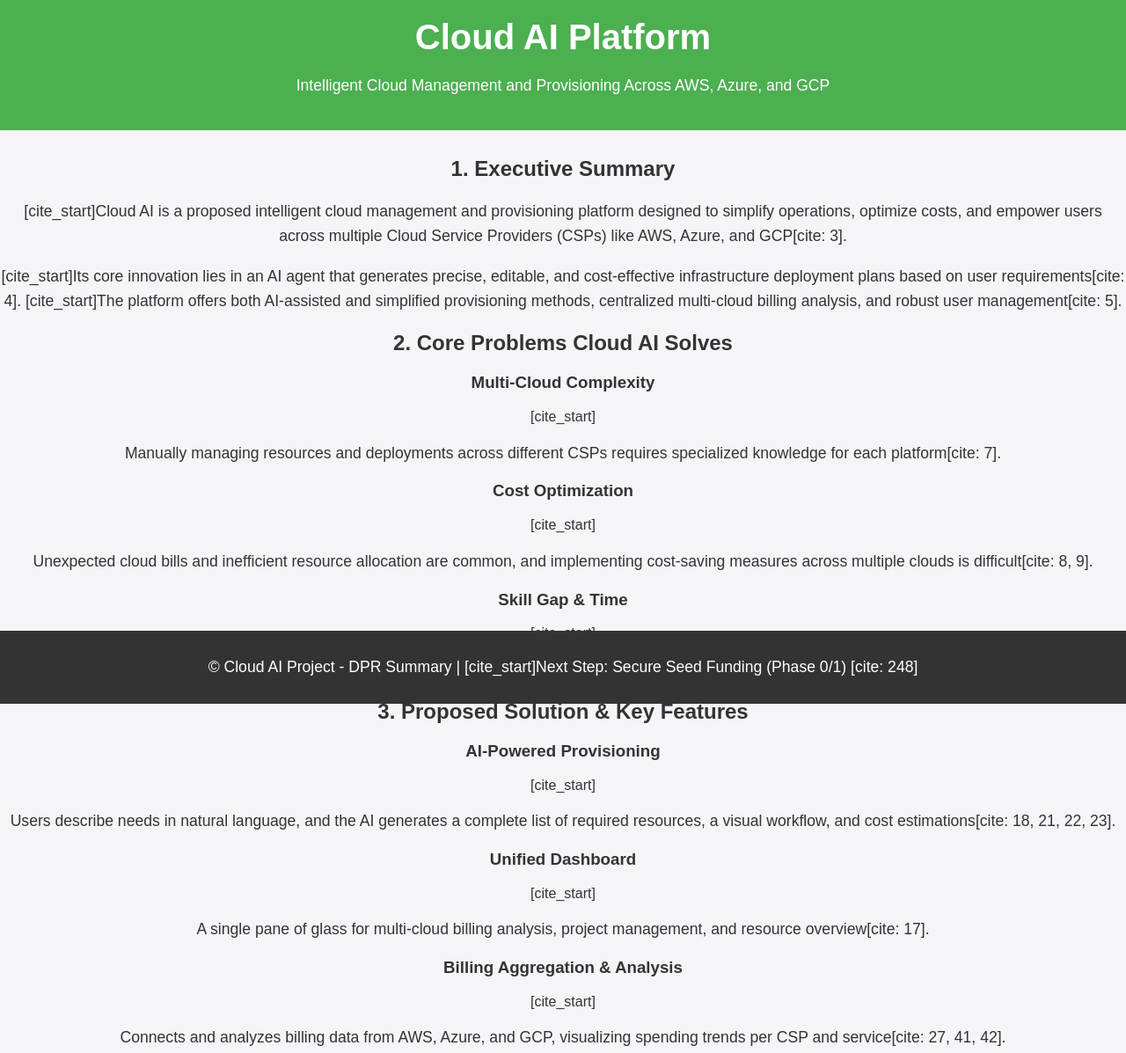
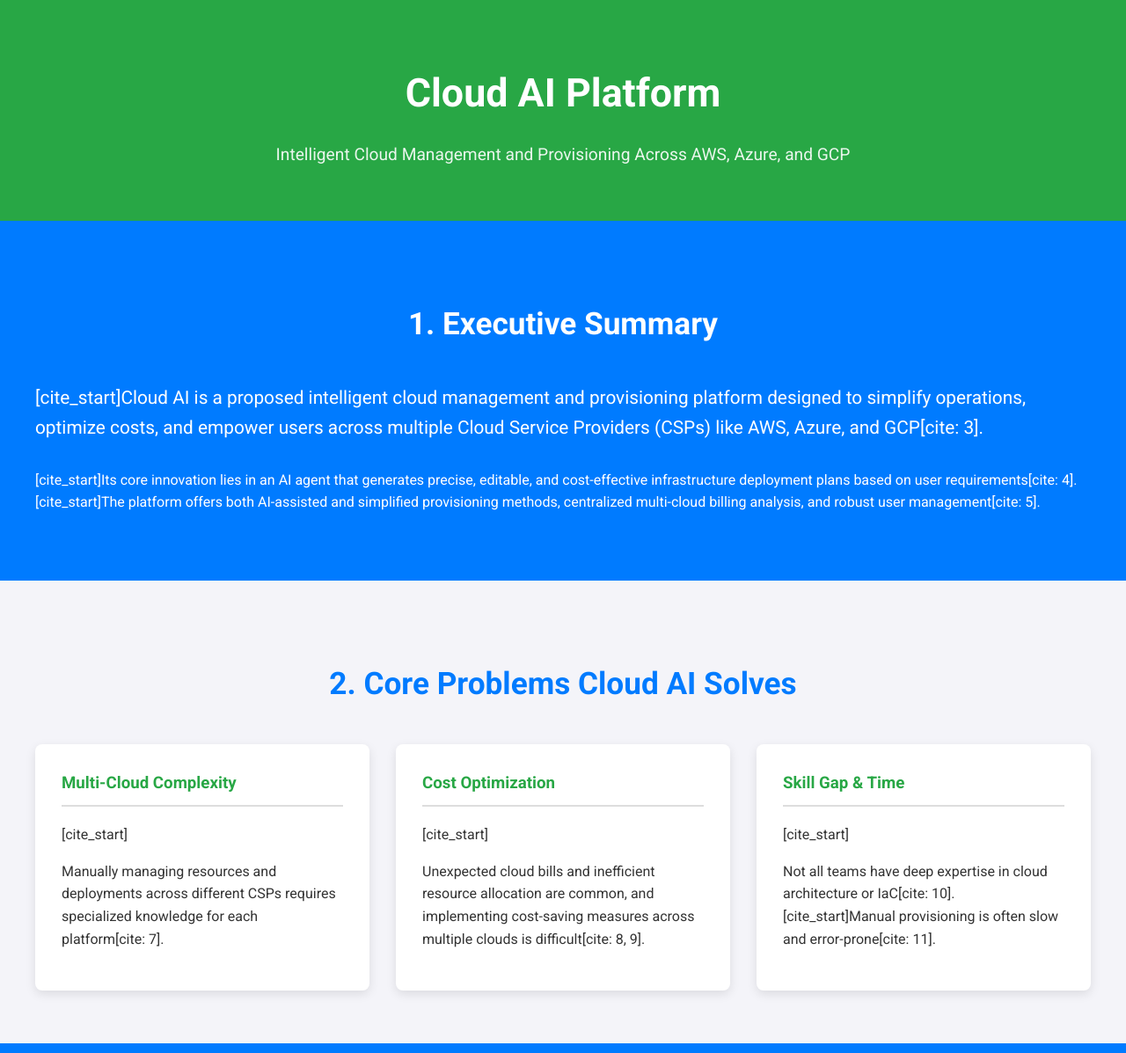
Before and after one commit to MedudhulaRohithKumar/CICD, a plain HTML site: page index.html in a window 1280 px wide. Shown: the top 1197 px of the page at 88% size. Drawn offline with Linux system fonts and the light colour scheme.

Commit message:
Refactor CSS for improved styling and layout

```diff
--- a/styles.css
+++ b/styles.css
@@ -1,38 +1,133 @@
+/* Basic Reset */
 body {
-    font-family: Arial, sans-serif;
+    font-family: 'Roboto', Arial, sans-serif;
     background-color: #f4f4f9;
     color: #333;
     margin: 0;
     padding: 0;
+    line-height: 1.6;
+}
+
+.container {
+    max-width: 1200px;
+    margin: 0 auto;
+    padding: 0 20px;
+}
+
+/* Color Palette */
+:root {
+    --primary-color: #007bff; /* Blue */
+    --secondary-color: #28a745; /* Green */
+    --text-color-light: #fff;
+    --text-color-dark: #333;
+    --card-shadow: 0 4px 12px rgba(0, 0, 0, 0.1);
+}
+
+.primary-bg {
+    background-color: var(--primary-color);
+    color: var(--text-color-light);
+}
+
+/* Header Styling */
+header {
+    padding: 40px 0;
+    text-align: center;
+    background-color: var(--secondary-color);
+    color: var(--text-color-light);
+}
+
+header h1 {
+    font-size: 2.8em;
+    margin-bottom: 5px;
+}
+
+header p {
+    font-size: 1.2em;
+    opacity: 0.9;
+}
+
+/* Section Styling */
+.section {
+    padding: 60px 0;
+}
+
+.section h2 {
+    text-align: center;
+    font-size: 2.2em;
+    margin-bottom: 40px;
+    color: var(--primary-color);
+}
+
+.primary-bg h2 {
+    color: var(--text-color-light);
+}
+
+.lead {
+    font-size: 1.3em;
+    font-weight: 400;
+    margin-bottom: 30px;
+}
+
+/* Grid for Problems */
+.grid-container {
+    display: flex;
+    justify-content: space-between;
+    gap: 30px;
+}
+
+.grid-item {
+    flex: 1;
+    background-color: #fff;
+    padding: 30px;
+    border-radius: 8px;
+    box-shadow: var(--card-shadow);
+    transition: transform 0.3s;
+}
+
+.grid-item:hover {
+    transform: translateY(-5px);
+}
+
+.grid-item h3 {
+    color: var(--secondary-color);
+    border-bottom: 2px solid #ddd;
+    padding-bottom: 10px;
+    margin-top: 0;
+}
+
+/* Features Cards */
+.features-list {
+    display: flex;
+    justify-content: space-around;
+    gap: 30px;
     text-align: center;
 }
 
-header {
-    background-color: #4CAF50;
-    color: white;
-    padding: 20px 0;
-    margin-bottom: 30px;
+.feature-card {
+    flex: 1;
+    background-color: rgba(255, 255, 255, 0.9);
+    padding: 30px;
+    border-radius: 8px;
+    box-shadow: 0 2px 8px rgba(0, 0, 0, 0.1);
+    color: var(--text-color-dark);
 }
 
-h1 {
-    margin: 0;
-    font-size: 2.5em;
+.feature-card h3 {
+    color: var(--primary-color);
 }
 
-main {
-    padding: 20px;
+/* Footer Styling */
+footer {
+    background-color: #333;
+    color: var(--text-color-light);
+    text-align: center;
+    padding: 20px 0;
+    font-size: 0.9em;
 }
 
-p {
-    font-size: 1.1em;
-    line-height: 1.6;
+/* Responsive Design */
+@media (max-width: 900px) {
+    .grid-container, .features-list {
+        flex-direction: column;
+    }
 }
-
-footer {
-    position: fixed;
-    bottom: 0;
-    width: 100%;
-    background-color: #333;
-    color: white;
-    padding: 10px 0;
-}
```
